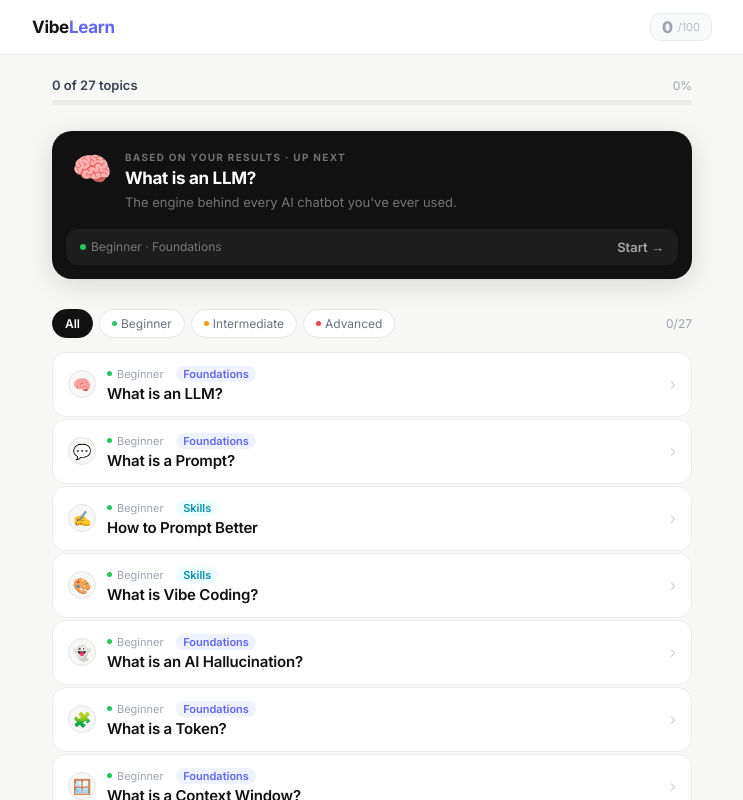
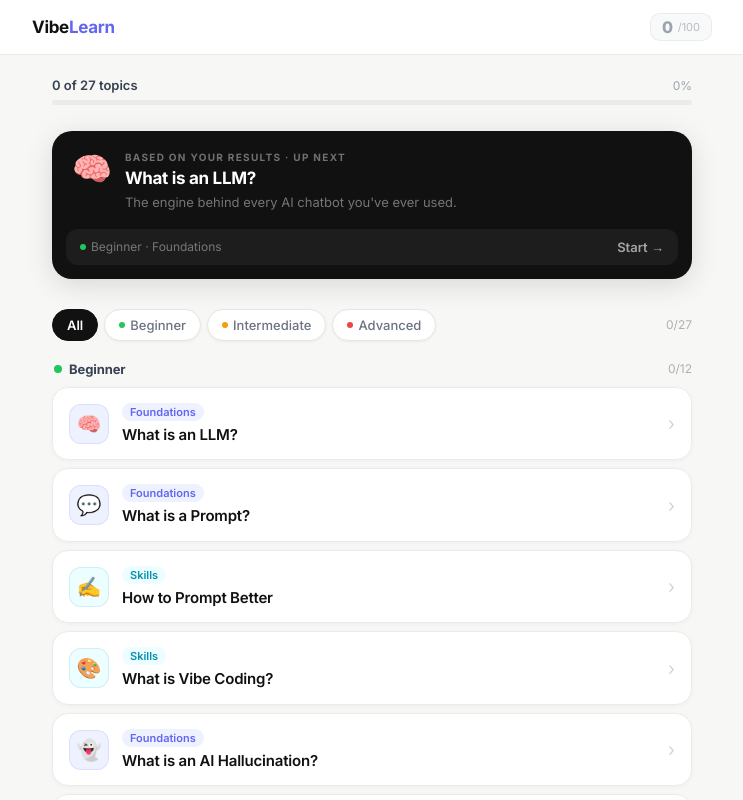
Before and after one commit to clonecones/vibelearn, a React (Vite) app: page / in a window 1280 px wide. Both pictures are taken after a click on the button "Skip, browse topics". Shown: the top 800 px of the page, without its empty margins (268-1011 px from the left). Built offline with nearby package versions, Linux system fonts and the light colour scheme.

Commit message:
Add files via upload

```diff
--- a/src/App.jsx
+++ b/src/App.jsx
@@ -741,53 +741,78 @@
         )}
 
         {/* Filter pills */}
-        <div className="fu" style={{display:"flex",gap:6,marginBottom:14,alignItems:"center"}}>
+        <div className="fu" style={{display:"flex",gap:6,marginBottom:20,alignItems:"center"}}>
           {["All","Beginner","Intermediate","Advanced"].map(f=>{
             const active=filter===f;
             const dot=f!=="All"?DIFF[f]?.dot:null;
             return(
               <button key={f} onClick={()=>setFilter(f)} className="tap"
-                style={{background:active?"#111":"#fff",color:active?"#fff":"#6b7280",border:active?"1px solid #111":"1px solid #e5e5e5",borderRadius:999,padding:"6px 12px",fontSize:12,fontWeight:active?600:400,...F,whiteSpace:"nowrap",display:"flex",alignItems:"center",gap:4,flexShrink:0}}>
-                {dot&&<span style={{width:5,height:5,borderRadius:999,background:active?"rgba(255,255,255,0.55)":dot}}/>}
+                style={{background:active?"#111":"#fff",color:active?"#fff":"#6b7280",border:active?"1.5px solid #111":"1.5px solid #e5e5e5",borderRadius:999,padding:"7px 14px",fontSize:13,fontWeight:active?600:500,...F,whiteSpace:"nowrap",display:"flex",alignItems:"center",gap:5,flexShrink:0,boxShadow:active?"none":"0 1px 3px rgba(0,0,0,0.05)"}}>
+                {dot&&<span style={{width:6,height:6,borderRadius:999,background:active?"rgba(255,255,255,0.6)":dot,flexShrink:0}}/>}
                 {f}
               </button>
             );
           })}
-          <span style={{fontSize:12,color:"#9ca3af",...F,marginLeft:"auto",flexShrink:0}}>
+          <span style={{fontSize:12,color:"#b0b0b0",...F,marginLeft:"auto",flexShrink:0}}>
             {filtered.filter(t=>st.completed.includes(t.slug)).length}/{filtered.length}
           </span>
         </div>
 
-        {/* Topic list */}
-        <div style={{display:"flex",flexDirection:"column",gap:2}}>
-          {filtered.map((t,i)=>{
+        {/* Topic list — with section dividers when showing All */}
+        {(()=>{
+          const groups=filter==="All"
+            ?[["Beginner",filtered.filter(t=>t.difficulty==="Beginner")],["Intermediate",filtered.filter(t=>t.difficulty==="Intermediate")],["Advanced",filtered.filter(t=>t.difficulty==="Advanced")]]
+            :[[filter,filtered]];
+          let animIdx=0;
+          return groups.map(([label,topics])=>{
+            if(!topics.length)return null;
+            const dd=DIFF[label]||DIFF.Beginner;
+            const doneInGroup=topics.filter(t=>st.completed.includes(t.slug)).length;
+            return(
+              <div key={label} style={{marginBottom:filter==="All"?28:0}}>
+                {/* Section header — only in All view */}
+                {filter==="All"&&(
+                  <div style={{display:"flex",alignItems:"center",justifyContent:"space-between",marginBottom:10,paddingLeft:2}}>
+                    <div style={{display:"flex",alignItems:"center",gap:7}}>
+                      <span style={{width:8,height:8,borderRadius:999,background:dd.dot,flexShrink:0}}/>
+                      <span style={{fontSize:13,fontWeight:700,color:"#374151",...F,letterSpacing:-0.1}}>{label}</span>
+                    </div>
+                    <span style={{fontSize:12,color:"#b0b0b0",...F}}>{doneInGroup}/{topics.length}</span>
+                  </div>
+                )}
+                <div style={{display:"flex",flexDirection:"column",gap:8}}>
+                  {topics.map((t)=>{
                     const cm=CAT[t.category]||{color:"#6366f1",bg:"#eef2ff"};
-            const dd=DIFF[t.difficulty]||DIFF.Beginner;
                     const isDone=st.completed.includes(t.slug);
                     const isStarted=(st.started||[]).includes(t.slug)&&!isDone;
+                    const delay=Math.min(animIdx*0.018,0.22);
+                    animIdx++;
                     return(
                       <div key={t.slug} onClick={()=>openTopic(t)} className="tap fu"
-                style={{animationDelay:`${Math.min(i*0.018,0.25)}s`,background:"#fff",borderRadius:14,padding:"13px 15px",display:"flex",alignItems:"center",gap:11,border:"1px solid #ebebeb"}}>
-                <div style={{width:28,height:28,borderRadius:999,background:isDone?"#f0fdf4":"#f7f7f5",border:isDone?"1.5px solid #22c55e":"1.5px solid #e5e5e5",display:"flex",alignItems:"center",justifyContent:"center",flexShrink:0}}>
+                        style={{animationDelay:`${delay}s`,background:"#fff",borderRadius:16,padding:"15px 16px",display:"flex",alignItems:"center",gap:13,border:"1px solid #ebebeb",boxShadow:"0 1px 4px rgba(0,0,0,0.04)"}}>
+                        {/* Icon / done state */}
+                        <div style={{width:40,height:40,borderRadius:12,background:isDone?"#f0fdf4":cm.bg,border:isDone?"1.5px solid #bbf7d0":`1.5px solid ${cm.color}22`,display:"flex",alignItems:"center",justifyContent:"center",flexShrink:0}}>
                           {isDone
-                    ?<span style={{fontSize:12,color:"#22c55e",fontWeight:700}}>✓</span>
-                    :<span style={{fontSize:15}}>{t.emoji}</span>}
+                            ?<span style={{fontSize:16,color:"#22c55e",fontWeight:700}}>✓</span>
+                            :<span style={{fontSize:20}}>{t.emoji}</span>}
                         </div>
                         <div style={{flex:1,minWidth:0}}>
-                  <div style={{display:"flex",alignItems:"center",gap:5,marginBottom:2,flexWrap:"wrap"}}>
-                    <span style={{width:5,height:5,borderRadius:999,background:dd.dot,flexShrink:0}}/>
-                    <span style={{fontSize:11,color:"#9ca3af",...F}}>{t.difficulty}</span>
-                    <span style={{color:"#e5e5e5",fontSize:9}}>·</span>
-                    <span style={{fontSize:11,color:cm.color,fontWeight:600,...F,background:cm.bg,borderRadius:999,padding:"1px 7px"}}>{t.category}</span>
-                    {isStarted&&<span style={{fontSize:11,color:"#d97706",fontWeight:500,...F}}>In progress</span>}
+                          {/* Single metadata line: category chip + in-progress */}
+                          <div style={{display:"flex",alignItems:"center",gap:6,marginBottom:4}}>
+                            <span style={{fontSize:11,color:cm.color,fontWeight:600,...F,background:cm.bg,borderRadius:999,padding:"2px 8px"}}>{t.category}</span>
+                            {isStarted&&<span style={{fontSize:11,color:"#d97706",fontWeight:500,...F}}>· In progress</span>}
                           </div>
-                  <div style={{fontSize:15,fontWeight:isDone?400:600,color:isDone?"#b0b0b0":"#111",letterSpacing:-0.2,textDecoration:isDone?"line-through":"none",...F}}>{t.title}</div>
+                          <div style={{fontSize:15,fontWeight:isDone?400:600,color:isDone?"#b8b8b8":"#111",letterSpacing:-0.2,lineHeight:1.3,textDecoration:isDone?"line-through":"none",...F}}>{t.title}</div>
                         </div>
-                <span style={{color:"#d4d4d4",fontSize:16,flexShrink:0}}>›</span>
+                        <span style={{color:"#d4d4d4",fontSize:18,flexShrink:0}}>›</span>
                       </div>
                     );
                   })}
                 </div>
+              </div>
+            );
+          });
+        })()}
 
         {/* Footer */}
         <div style={{marginTop:44,paddingTop:18,borderTop:"1px solid #ebebeb",display:"flex",alignItems:"center",justifyContent:"space-between"}}>
```
Lines whose indentation alone changed are shown as unchanged.
